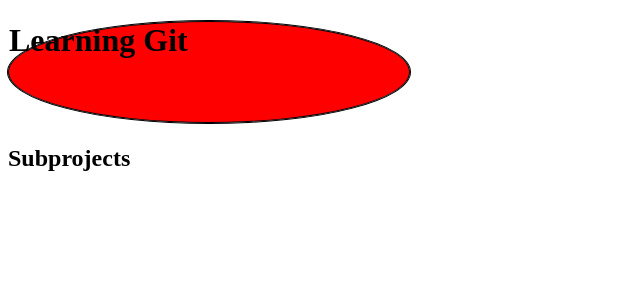
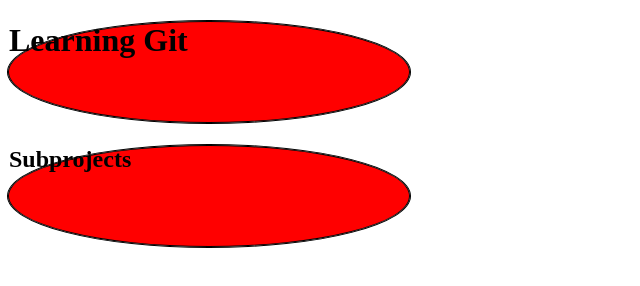
Before and after one commit to MOHDDANISH007/Learning_Git, a plain HTML site: page index.html in a window 1280 px wide. Shown: the whole page, without its empty margins (0-640 px from the left). Drawn offline with Linux system fonts and the light colour scheme.

Commit message:
Added h2 property in css

```diff
--- a/style.css
+++ b/style.css
@@ -13,3 +13,11 @@ h1{
     border: 1px solid black;
     border-radius: 50%;
 }
+h2{
+    background-color: red;
+    width: 400px;
+    min-height: 100px;
+    border: 1px solid black;
+    outline: 1px solid black;
+    border-radius: 50%;
+}
```
